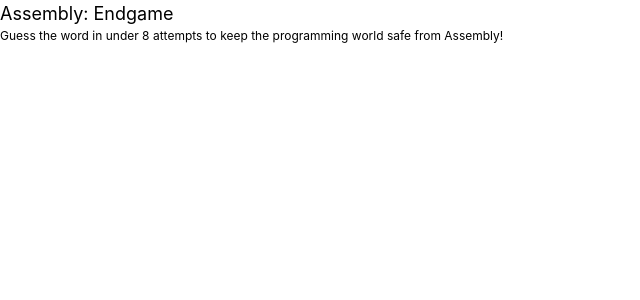
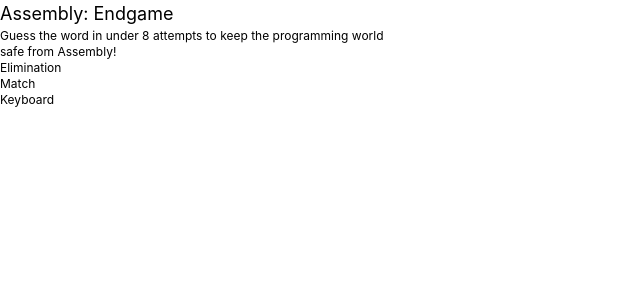
Before and after one commit to mmuneeb1000/assembly-endgame-scrimba, a React (Vite) app: page / in a window 1280 px wide. Shown: the top 300 px of the page, without its empty margins (0-640 px from the left). Built offline with nearby package versions, Linux system fonts and the light colour scheme.

Commit message:
components defined

```diff
--- a/src/App.jsx
+++ b/src/App.jsx
@@ -1,8 +1,17 @@
 import Header from "./assets/components/Header";
+import Elimination from "./assets/components/Elimination";
+import Keyboard from "./assets/components/Keyboard";
+import Match from "./assets/components/Match";
+
 function App() {
   return (
     <>
-      <Header />
+      <main className="w-100">
+        <Header />
+        <Elimination />
+        <Match />
+        <Keyboard />
+      </main>
     </>
   );
 }
--- a/src/assets/components/Elimination.jsx
+++ b/src/assets/components/Elimination.jsx
@@ -0,0 +1,4 @@
+function Elimination() {
+  return <p className="text-xs">Elimination</p>;
+}
+export default Elimination;
--- a/src/assets/components/Keyboard.jsx
+++ b/src/assets/components/Keyboard.jsx
@@ -0,0 +1,4 @@
+function Keyboard() {
+  return <p className="text-xs">Keyboard</p>;
+}
+export default Keyboard;
--- a/src/assets/components/Match.jsx
+++ b/src/assets/components/Match.jsx
@@ -0,0 +1,4 @@
+function Match() {
+  return <p className="text-xs">Match</p>;
+}
+export default Match;
```
